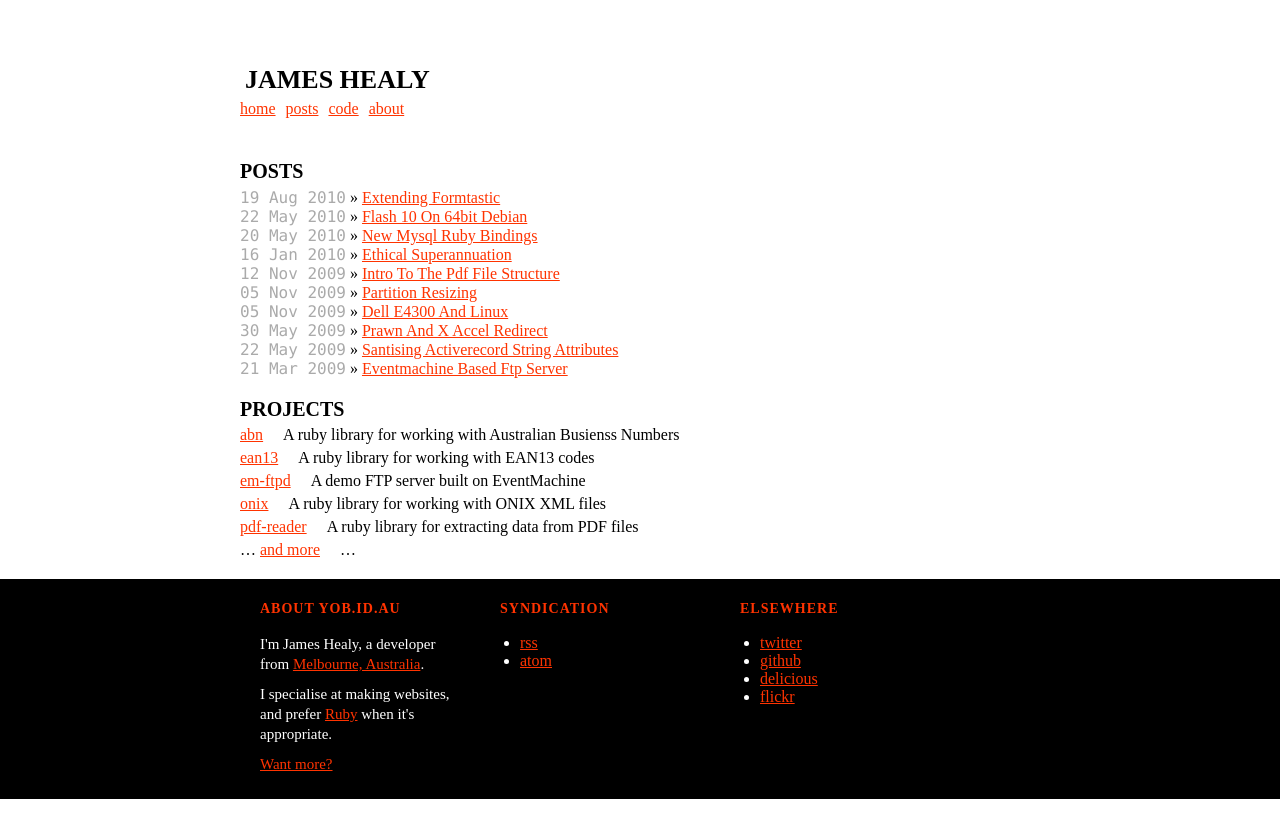
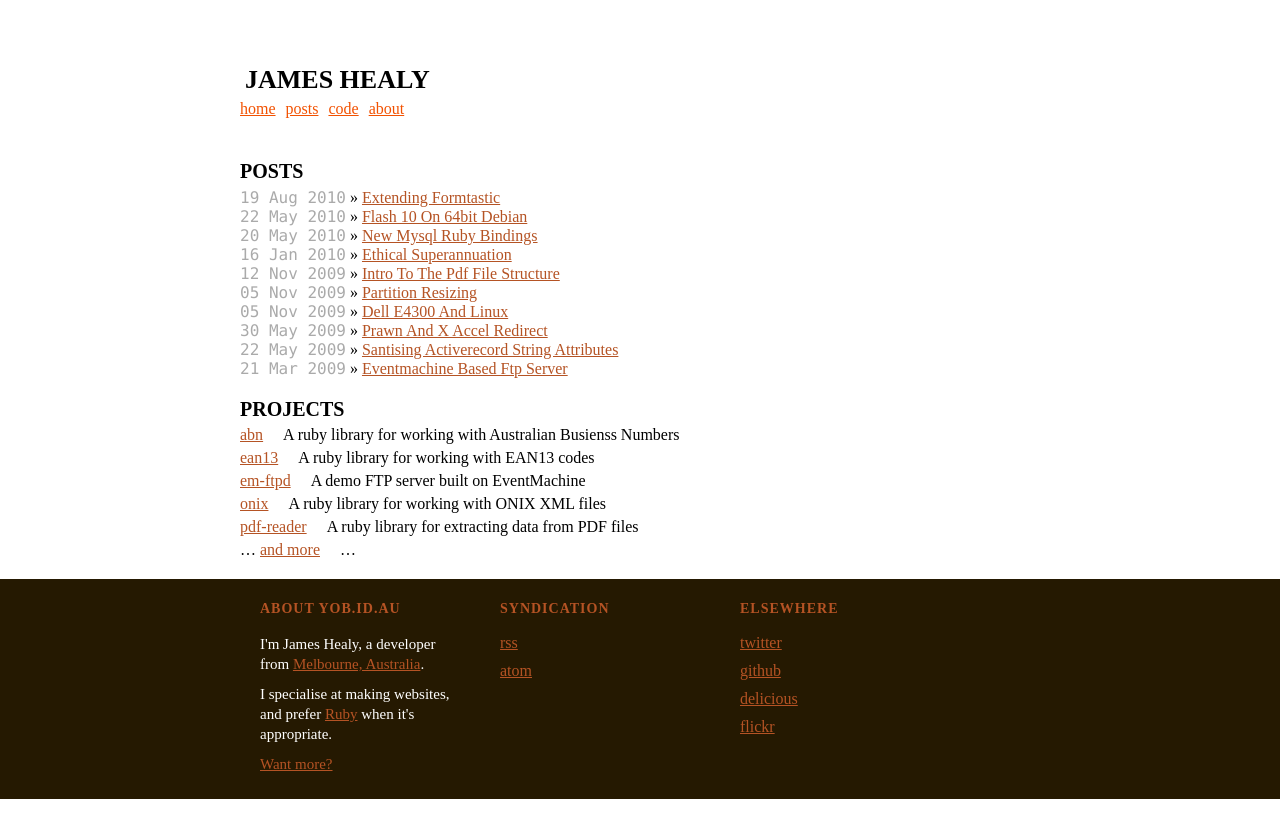
Before and after one commit to yob/yob.github.com, a Jekyll site: the page built from index.html, in a window 1280 px wide. Shown: the top 838 px of the page. Built offline with Jekyll 4.4.1, drawn with Linux system fonts in a browser that asks for light colours.

Commit message:
tweak styling a little with colors suggested by Kelly

```diff
--- a/stylesheets/default.css
+++ b/stylesheets/default.css
@@ -5,8 +5,7 @@ ul { padding: 10px 0 10px 20px; }
 p { margin: 10px 0; font-size: 15px; line-height: 20px; }
 a img { border: 0px; }
 
-a:link, a:visited { color: #f30; }
-a:hover { color: #f90; }
+a:link, a:visited, a:hover { color: #b55324;}
 
 /* site layout, header and footer styles */
 .site { min-width: 600px; max-width: 800px; margin: 0 auto; position: relative;}
@@ -15,14 +14,15 @@ a:hover { color: #f90; }
 #header h1 { text-transform: uppercase; font-size: 26px; padding: 5px; }
 #header ul { list-style: none; list-style-type: none; overflow: hidden; max-width: 550px; height: 40px; padding: 0px;}
 #header ul li { position:relative;float: left;width: auto;display:block;margin: 0;padding:0px 10px 0px 0px; list-style: none; background: none; }
+#header a:link, #header a:visited, #header a:hover { color: #f25100; }
 
 h2 { text-transform: uppercase; font-size: 20px; padding: 20px 5px 5px 0px; }
 
-#footer { background-color: black; color: white; margin-top: 20px; padding: 5px 0px;}
-#footer h2 { text-transform: uppercase; font-size: 14px; color: #f30; letter-spacing: 1px; line-height: 20px; padding: 5px 0px; }
-#footer a:link, a:visited { color: #f30; }
-#footer a:hover { color: #f90; }
+#footer { background-color: #251901; color: white; margin-top: 20px; padding: 5px 0px;}
+#footer h2 { text-transform: uppercase; font-size: 14px; color: #b55324; letter-spacing: 1px; line-height: 20px; padding: 5px 0px; }
 #footer .footbox { float: left; width: 200px; padding: 10px 20px;}
+#footer ul { list-style-type: none; padding: 0 }
+#footer ul li { margin: 10px 0; }
 
 /* the rest */
 ul#posts { list-style: none; list-style-type: none; padding: 0; }
```
